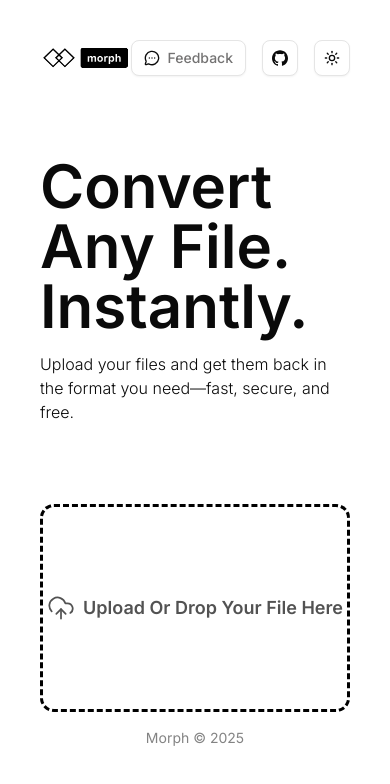
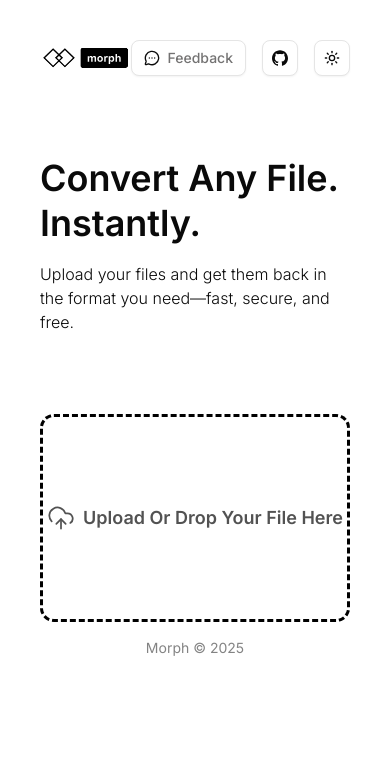
Before and after one commit to aspherr/Morph, a Next.js app: page / in a window 390 px wide. Shown: the top 784 px of the page. Built offline with nearby package versions, Linux system fonts and the light colour scheme.

Commit message:
feat: updated hero text scaling for mobile

```diff
--- a/src/app/page.tsx
+++ b/src/app/page.tsx
@@ -104,7 +104,7 @@ export default function Home() {
         <main className="flex-1 font-inter">
           <section id="hero" className="mt-20">
             <div className="flex flex-col items-center justify-center space-y-4">
-              <h1 className="font-semibold text-6xl">Convert Any File. Instantly.</h1>
+              <h1 className="font-semibold text-4xl xs:text-4xl sm:text-5xl md:text-5xl lg:text-6xl leading-tight">Convert Any File. Instantly.</h1>
               <p className="font-light text-md">
                 Upload your files and get them back in the format you need—fast, secure, and free.
               </p>
```
